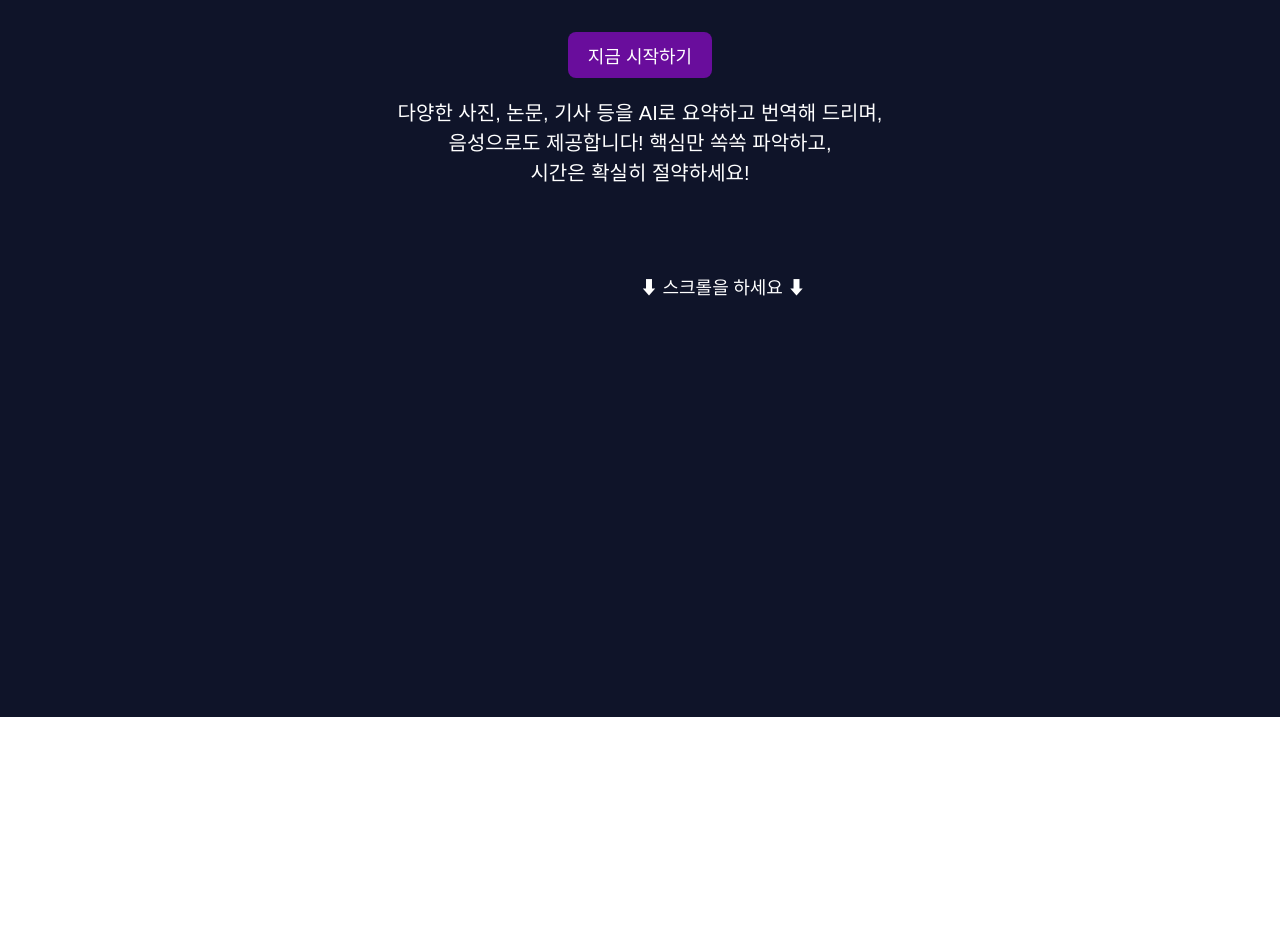
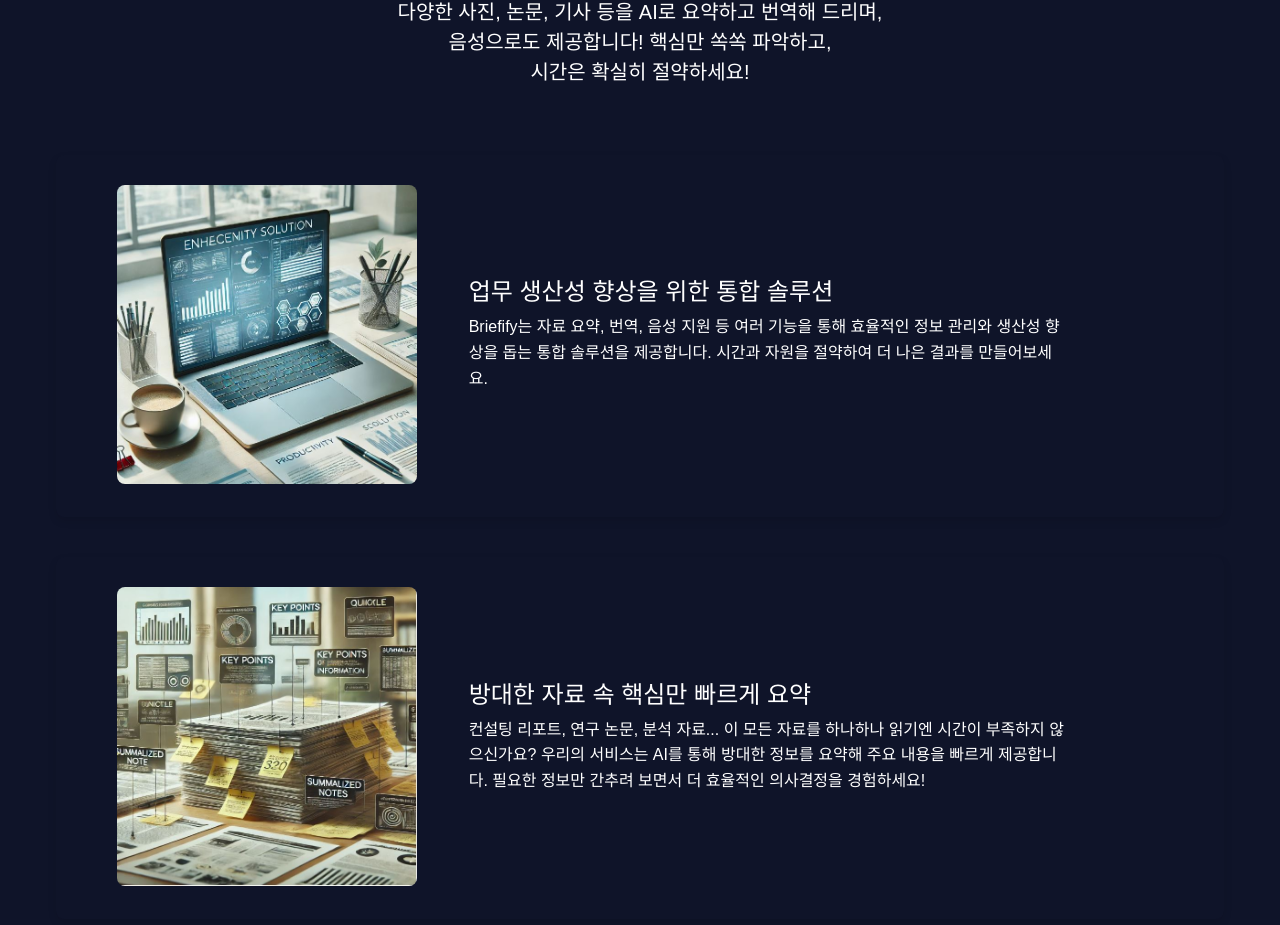
Before and after one commit to AI-X-min-projext-ITOWE/mini_react_front, a React (Create React App) app: page / in a window 1280 px wide. Shown: the part 483-1408 px from the top of the page. Before the commit the page ends 1200 px from the top, so only its background shows below. Built offline with nearby package versions, Linux system fonts and the light colour scheme; a web font is replaced by a local one.

Commit message:
fix: main

```diff
--- a/public/index.html
+++ b/public/index.html
@@ -15,6 +15,8 @@
       user's mobile device or desktop. See https://developers.google.com/web/fundamentals/web-app-manifest/
     -->
     <link rel="manifest" href="%PUBLIC_URL%/manifest.json" />
+
+
     <!--
       Notice the use of %PUBLIC_URL% in the tags above.
       It will be replaced with the URL of the `public` folder during the build.
@@ -24,7 +26,7 @@
       work correctly both with client-side routing and a non-root public URL.
       Learn how to configure a non-root public URL by running `npm run build`.
     -->
-    <title>React App</title>
+    <title>Briefify</title>
   </head>
   <body>
     <noscript>You need to enable JavaScript to run this app.</noscript>
--- a/src/pages/MainPage.jsx
+++ b/src/pages/MainPage.jsx
@@ -1,8 +1,7 @@
-import React, { useState, useEffect, useRef } from 'react';
+import React, { useState, useEffect } from 'react';
 import styled from "styled-components";
 import MainContent from '../components/MainContent';
 import work from '../assets/img/main/work1.JPG';
-import trans from '../assets/img/main/trans2.JPG';
 import summary from '../assets/img/main/summary3.JPG';
 
 import { Link } from "react-router-dom";
@@ -12,7 +11,7 @@ import '../index.css';
 // Main 스타일 정의
 const Main = styled.div`
     width: 100%;
-    height: 1200px;
+    height: 100%;
     min-height: 100vh;
     background-color: #0f1429;
     display: flex;
@@ -21,14 +20,18 @@ const Main = styled.div`
 
     #mp-container{
         width: 1168px;
-        height: 600px;
+        min-height: ${({ isContentVisible }) => (isContentVisible ? 'auto' : '100vh')}; /* 초기 높이 유지 */
         display: flex;
         flex-direction: column;
         align-self: center;
         justify-content: center;
         margin-top: 220px;
+        padding-bottom: 50px;
+        transition: min-height 0.5s ease;
     }
 `;
+
+
 
 const MainText = styled.div`
     font-family: 'TheJamsil3Regular', sans-serif;
@@ -78,30 +81,26 @@ const ScrollIndicator = styled.div`
 `;
 
 export default function MainPage() {
-    const [isVisible, setIsVisible] = useState(false);
+    const [isContentVisible, setIsContentVisible] = useState(false);
     const [showIndicator, setShowIndicator] = useState(true); // 스크롤 유도 표시 상태
-    const mainContentRef = useRef(null);
 
     useEffect(() => {
         const handleScroll = () => {
             const scrollPosition = window.scrollY;
 
-            if (scrollPosition > 50 && !isVisible) {
-                setIsVisible(true);
+            if (scrollPosition > 50 && !isContentVisible[0] ) {
+                setIsContentVisible(true);
                 setShowIndicator(false); // 스크롤 시작 시 유도 텍스트 숨기기
-            } else if (scrollPosition <= 50 && isVisible) {
-                setIsVisible(false); // 스크롤이 최상단에 있으면 초기 화면으로 복귀
-                setShowIndicator(true); // 스크롤 유도 표시 다시 보이기
             }
         };
 
         window.addEventListener("scroll", handleScroll);
     return () => window.removeEventListener("scroll", handleScroll);
-    }, [isVisible]);
+    }, [isContentVisible]);
 
     return (
         <Main>
-            <div id="mp-container">
+            <div id="mp-container" isContentVisible={isContentVisible}>
                 <div className="logo tracking-in-contract-bck">
                     <BrififyLogo width="400" height="auto" />
                 </div>
@@ -121,8 +120,8 @@ export default function MainPage() {
 
                 <br /><br /><br />
 
-                <div ref={mainContentRef} style={{ opacity: isVisible ? 1 : 0, transition: 'opacity 1s ease-in-out' }}>
-                    {isVisible && (
+                <div style={{ opacity: isContentVisible ? 1 : 0, transition: 'opacity 1s ease-in-out' }}>
+                    {isContentVisible && (
                         <MainContent
                             image={work}
                             title="업무 생산성 향상을 위한 통합 솔루션"
@@ -131,8 +130,8 @@ export default function MainPage() {
                     )}
                 </div>
 
-                <div ref={mainContentRef} style={{ opacity: isVisible ? 1 : 0, transition: 'opacity 1s ease-in-out' }}>
-                    {isVisible && (
+                <div style={{ opacity: isContentVisible ? 1 : 0, transition: 'opacity 1s ease-in-out' }}>
+                    { isContentVisible && (
                         <MainContent
                             image={summary}
                             title="방대한 자료 속 핵심만 빠르게 요약"
@@ -141,15 +140,6 @@ export default function MainPage() {
                     )}
                 </div>
 
-                <div ref={mainContentRef} style={{ opacity: isVisible ? 1 : 0, transition: 'opacity 1s ease-in-out' }}>
-                    {isVisible && (
-                        <MainContent
-                            image={trans}
-                            title="글로벌 자료에 대한 언어 장벽 해소"
-                            text="전 세계의 다양한 언어로 작성된 문서를 AI가 자동으로 번역해드립니다. 주요 내용과 핵심 정보에만 집중할 수 있도록, 다국어 번역 지원을 통해 더욱 빠르게 글로벌 자료에 접근해보세요."
-                        />
-                    )}
-                </div>
 
                 {showIndicator && <ScrollIndicator>⬇ 스크롤을 하세요 ⬇</ScrollIndicator>}
             </div>
```
